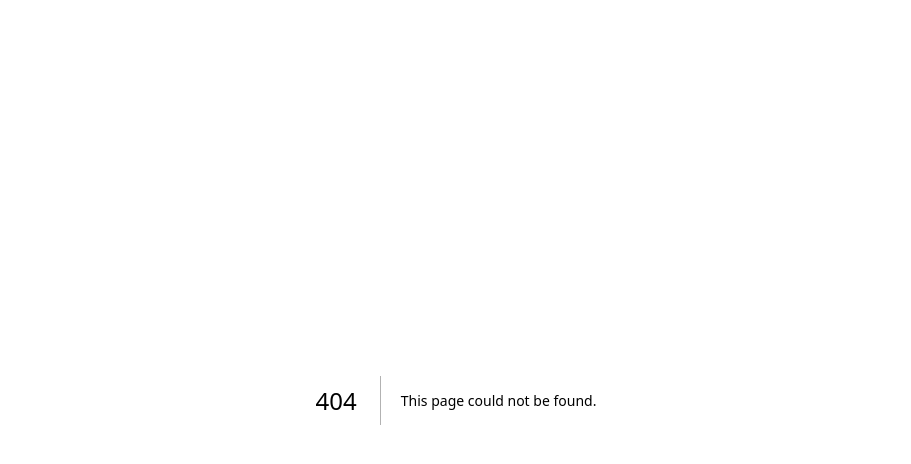
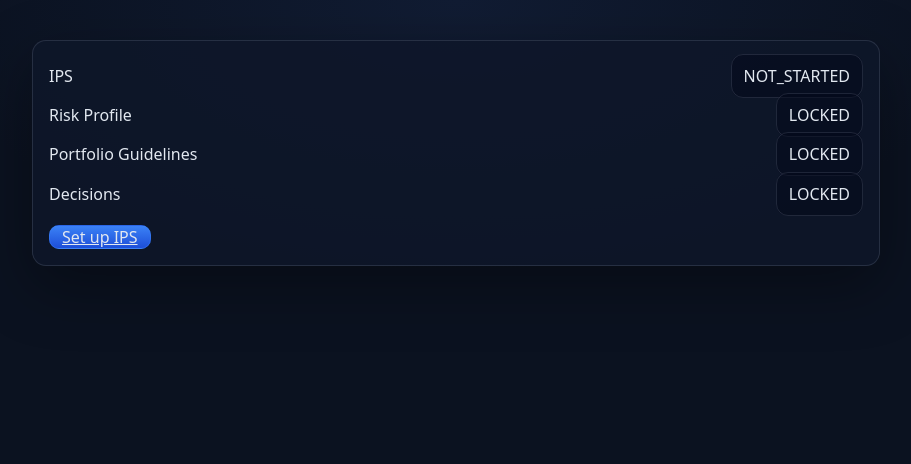
Before and after one commit to vvaswani/ape, a Next.js app in the folder agent/: page /dashboard in a window 1280 px wide. Before the commit this address had no page. Shown: the top 464 px of the page, without its empty margins (184-1095 px from the left). Built offline with nearby package versions, Linux system fonts and the light colour scheme.

Commit message:
APE-44 Add dashboard lifecycle status widget

```diff
--- /dev/null
+++ b/agent/app/dashboard/page.tsx
@@ -0,0 +1,19 @@
+import DashboardStatus from "@/components/DashboardStatus";
+import { JsonPolicyStateRepository } from "@/lib/policy/JsonPolicyStateRepository";
+import { resolveLifecycleState } from "@/lib/policy/LifecycleResolver";
+import { LocalUserContextProvider } from "@/lib/user/LocalUserContextProvider";
+
+export default async function DashboardPage() {
+  const userProvider = new LocalUserContextProvider();
+  const user = userProvider.getCurrentUser();
+
+  const policyRepository = new JsonPolicyStateRepository();
+  const policyState = await policyRepository.getPolicyState(user.userId);
+  const lifecycleState = resolveLifecycleState(policyState);
+
+  return (
+    <main className="app">
+      <DashboardStatus lifecycleState={lifecycleState} />
+    </main>
+  );
+}
--- /dev/null
+++ b/agent/components/DashboardStatus.tsx
@@ -0,0 +1,40 @@
+import type { PolicyLifecycleState } from "@/lib/policy/LifecycleResolver";
+import { getDashboardModel, type StepKey } from "@/components/dashboardStatusMapping";
+
+const STEP_ROWS: Array<{ key: StepKey; label: string }> = [
+  { key: "IPS", label: "IPS" },
+  { key: "RISK", label: "Risk Profile" },
+  { key: "GUIDELINES", label: "Portfolio Guidelines" },
+  { key: "DECISIONS", label: "Decisions" },
+];
+
+type DashboardStatusProps = {
+  lifecycleState: PolicyLifecycleState;
+};
+
+export default function DashboardStatus({ lifecycleState }: DashboardStatusProps) {
+  const model = getDashboardModel(lifecycleState);
+
+  return (
+    <section className="card" style={{ padding: 16 }}>
+      <table style={{ width: "100%", borderCollapse: "collapse" }}>
+        <tbody>
+          {STEP_ROWS.map((step) => (
+            <tr key={step.key}>
+              <td style={{ padding: "8px 0" }}>{step.label}</td>
+              <td style={{ padding: "8px 0", textAlign: "right" }}>
+                <span className="msg__bubble">{model.steps[step.key]}</span>
+              </td>
+            </tr>
+          ))}
+        </tbody>
+      </table>
+
+      <div style={{ marginTop: 12 }}>
+        <a className="btn btn--primary" href={model.cta.href}>
+          {model.cta.label}
+        </a>
+      </div>
+    </section>
+  );
+}
--- /dev/null
+++ b/agent/components/dashboardStatusMapping.ts
@@ -0,0 +1,94 @@
+import type { PolicyLifecycleState } from "@/lib/policy/LifecycleResolver";
+
+export type StepKey = "IPS" | "RISK" | "GUIDELINES" | "DECISIONS";
+
+export type StepStatus = "NOT_STARTED" | "IN_PROGRESS" | "COMPLETE" | "LOCKED";
+
+export type DashboardCTA = {
+  label: string;
+  href: string;
+};
+
+export type DashboardStateModel = {
+  steps: Record<StepKey, StepStatus>;
+  cta: DashboardCTA;
+};
+
+const DASHBOARD_STATE_MODELS: Record<PolicyLifecycleState, DashboardStateModel> = {
+  NO_IPS: {
+    steps: {
+      IPS: "NOT_STARTED",
+      RISK: "LOCKED",
+      GUIDELINES: "LOCKED",
+      DECISIONS: "LOCKED",
+    },
+    cta: {
+      label: "Set up IPS",
+      href: "/setup/ips",
+    },
+  },
+  IPS_DRAFT: {
+    steps: {
+      IPS: "IN_PROGRESS",
+      RISK: "LOCKED",
+      GUIDELINES: "LOCKED",
+      DECISIONS: "LOCKED",
+    },
+    cta: {
+      label: "Complete IPS",
+      href: "/setup/ips",
+    },
+  },
+  RISK_PROFILE_MISSING: {
+    steps: {
+      IPS: "COMPLETE",
+      RISK: "NOT_STARTED",
+      GUIDELINES: "LOCKED",
+      DECISIONS: "LOCKED",
+    },
+    cta: {
+      label: "Complete Risk Profile",
+      href: "/setup/risk-profile",
+    },
+  },
+  RISK_PROFILE_FROZEN: {
+    steps: {
+      IPS: "COMPLETE",
+      RISK: "COMPLETE",
+      GUIDELINES: "NOT_STARTED",
+      DECISIONS: "LOCKED",
+    },
+    cta: {
+      label: "Create Guidelines",
+      href: "/setup/guidelines",
+    },
+  },
+  GUIDELINES_DERIVED: {
+    steps: {
+      IPS: "COMPLETE",
+      RISK: "COMPLETE",
+      GUIDELINES: "IN_PROGRESS",
+      DECISIONS: "LOCKED",
+    },
+    cta: {
+      label: "Review Guidelines",
+      href: "/setup/guidelines",
+    },
+  },
+  GUIDELINES_COMPILED: {
+    steps: {
+      IPS: "COMPLETE",
+      RISK: "COMPLETE",
+      GUIDELINES: "COMPLETE",
+      DECISIONS: "NOT_STARTED",
+    },
+    cta: {
+      label: "Go to Decisions",
+      href: "/decisions",
+    },
+  },
+};
+
+export function getDashboardModel(lifecycle: PolicyLifecycleState): DashboardStateModel {
+  return DASHBOARD_STATE_MODELS[lifecycle];
+}
```
Also changed, not shown: 1 other file (tests, documents, lock files or other folders).
